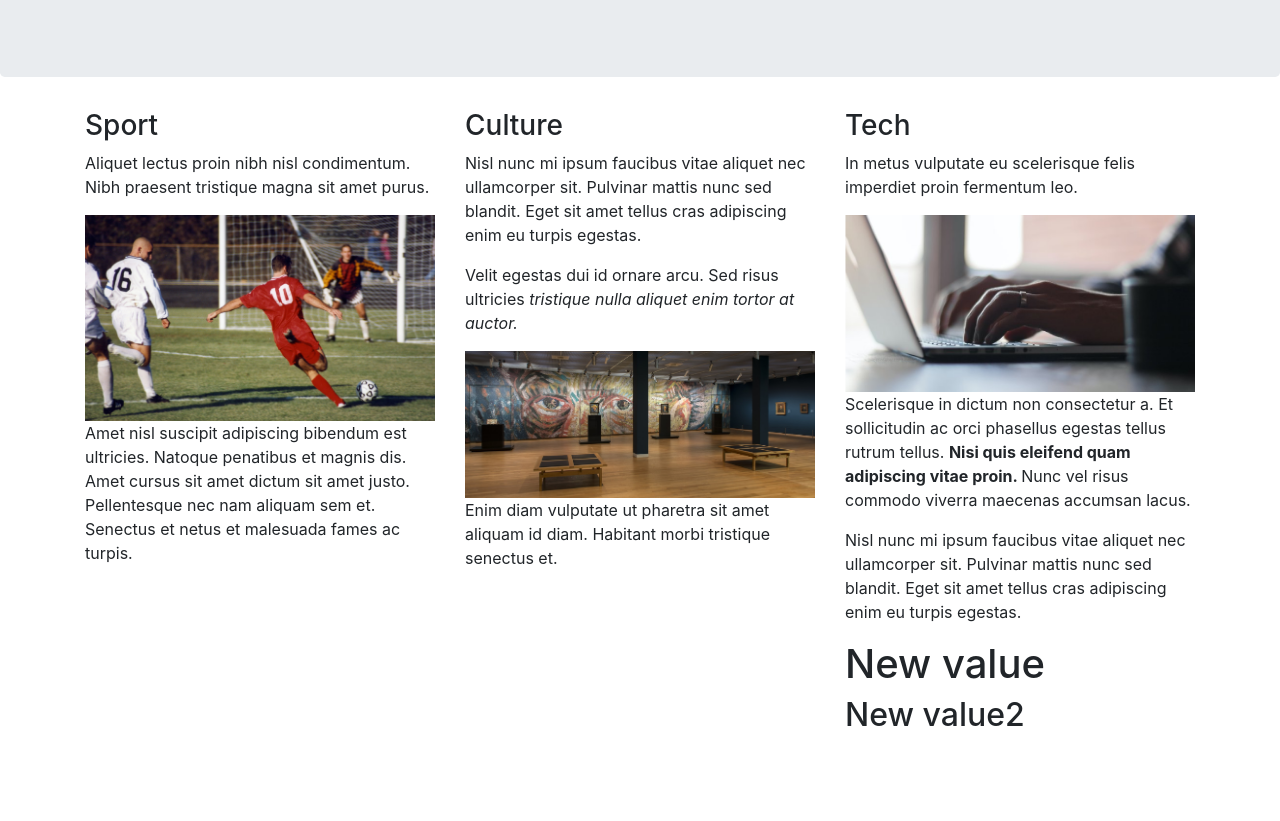
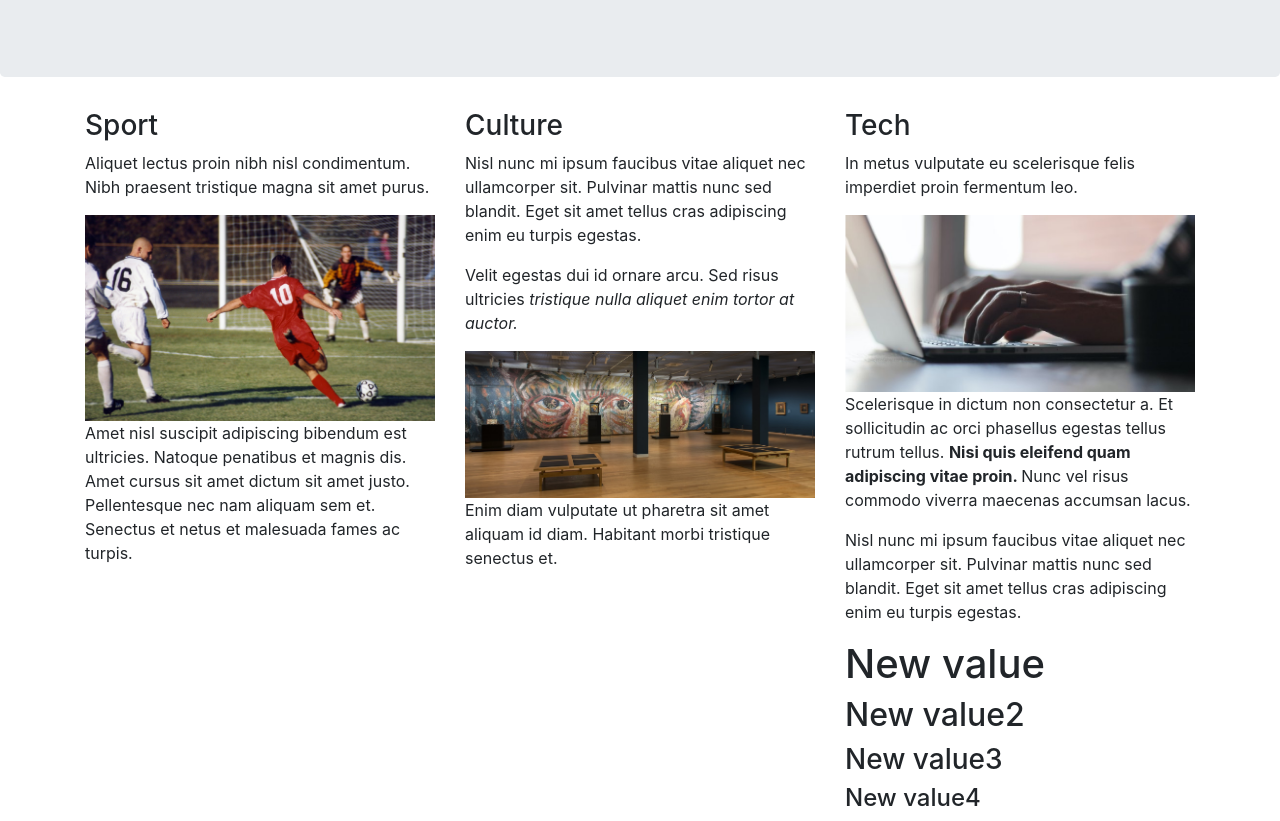
Before and after one commit to A-Korobenko/test_name, a plain HTML site: page index.html in a window 1280 px wide. Shown: the part 161-982 px from the top of the page. Before the commit the page ends 904 px from the top, so only its background shows below. Drawn offline with Linux system fonts and the light colour scheme.

Commit message:
Update index.html
change website

```diff
--- a/index.html
+++ b/index.html
@@ -33,6 +33,8 @@
         <p> Nisl nunc mi ipsum faucibus vitae aliquet nec ullamcorper sit. Pulvinar mattis nunc sed blandit. Eget sit amet tellus cras adipiscing enim eu turpis egestas.  </p>
         <h1>New value</h1>
         <h2>New value2</h2>
+	<h3>New value3</h3>
+        <h4>New value4</h4>
     </div>
   </div>
 </div>
```
